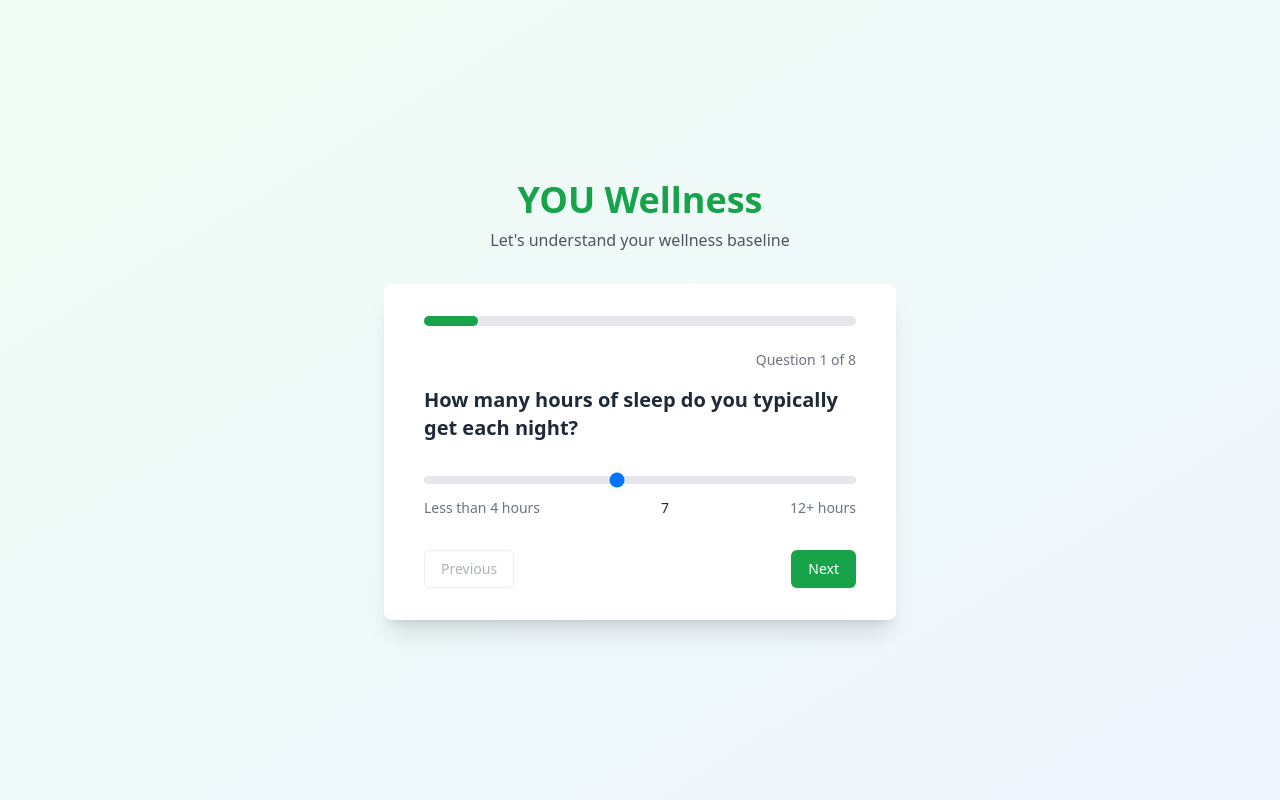
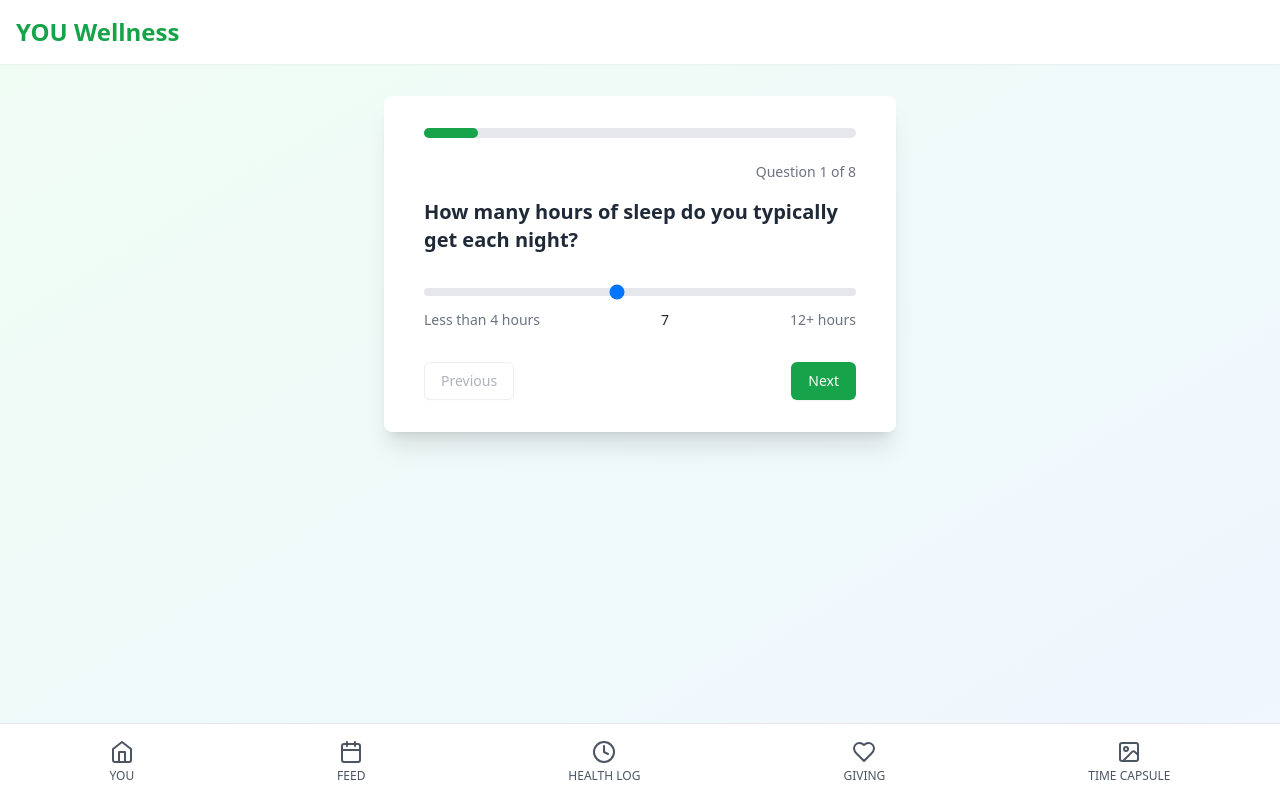
Before and after one commit to TheSamanthaWilliams/you-wellness-app, a Next.js app: page /questionnaire in a window 1280 px wide. Built offline with nearby package versions, Linux system fonts and the light colour scheme.

Commit message:
Update page.js

```diff
--- a/app/questionnaire/page.js
+++ b/app/questionnaire/page.js
@@ -2,6 +2,7 @@
 
 import { useState } from 'react';
 import { useRouter } from 'next/navigation';
+import BottomNav from '../components/BottomNav';
 
 export default function WellnessQuestionnaire() {
   const router = useRouter();
@@ -224,15 +225,15 @@ export default function WellnessQuestionnaire() {
   const progress = ((currentQuestion + 1) / questions.length) * 100;
 
   return (
-    <div className="min-h-screen bg-gradient-to-br from-green-50 to-blue-50 flex flex-col justify-center py-12 sm:px-6 lg:px-8">
-      <div className="sm:mx-auto sm:w-full sm:max-w-md">
-        <div className="text-center">
-          <h1 className="text-4xl font-extrabold text-green-600">YOU Wellness</h1>
-          <p className="mt-2 text-gray-600">Let's understand your wellness baseline</p>
+    <div className="min-h-screen bg-gradient-to-br from-green-50 to-blue-50 pb-20">
+      <header className="bg-white shadow-sm">
+        <div className="container mx-auto px-4 py-4 flex justify-between items-center">
+          <h1 className="text-2xl font-bold text-green-600">YOU Wellness</h1>
         </div>
-      </div>
+      </header>
 
-      <div className="mt-8 sm:mx-auto sm:w-full sm:max-w-lg">
+      <main className="container mx-auto px-4 py-8">
+        <div className="sm:mx-auto sm:w-full sm:max-w-lg">
           <div className="bg-white py-8 px-4 shadow-xl sm:rounded-lg sm:px-10">
             {/* Progress bar */}
             <div className="w-full bg-gray-200 rounded-full h-2.5 mb-6">
@@ -290,6 +291,9 @@ export default function WellnessQuestionnaire() {
             </div>
           </div>
         </div>
+      </main>
+
+      <BottomNav />
     </div>
   );
 }
```
Lines whose indentation alone changed are shown as unchanged.
